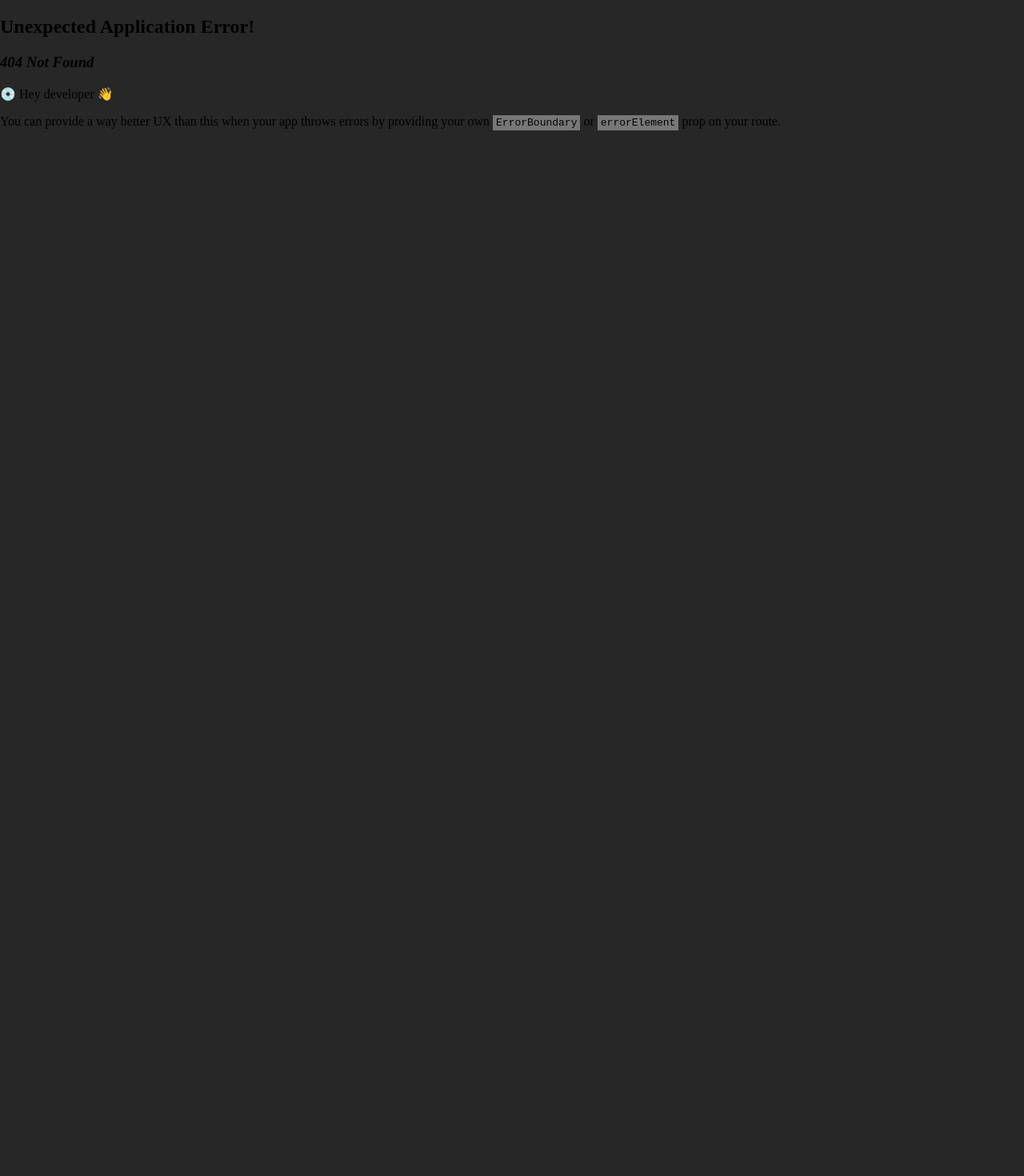
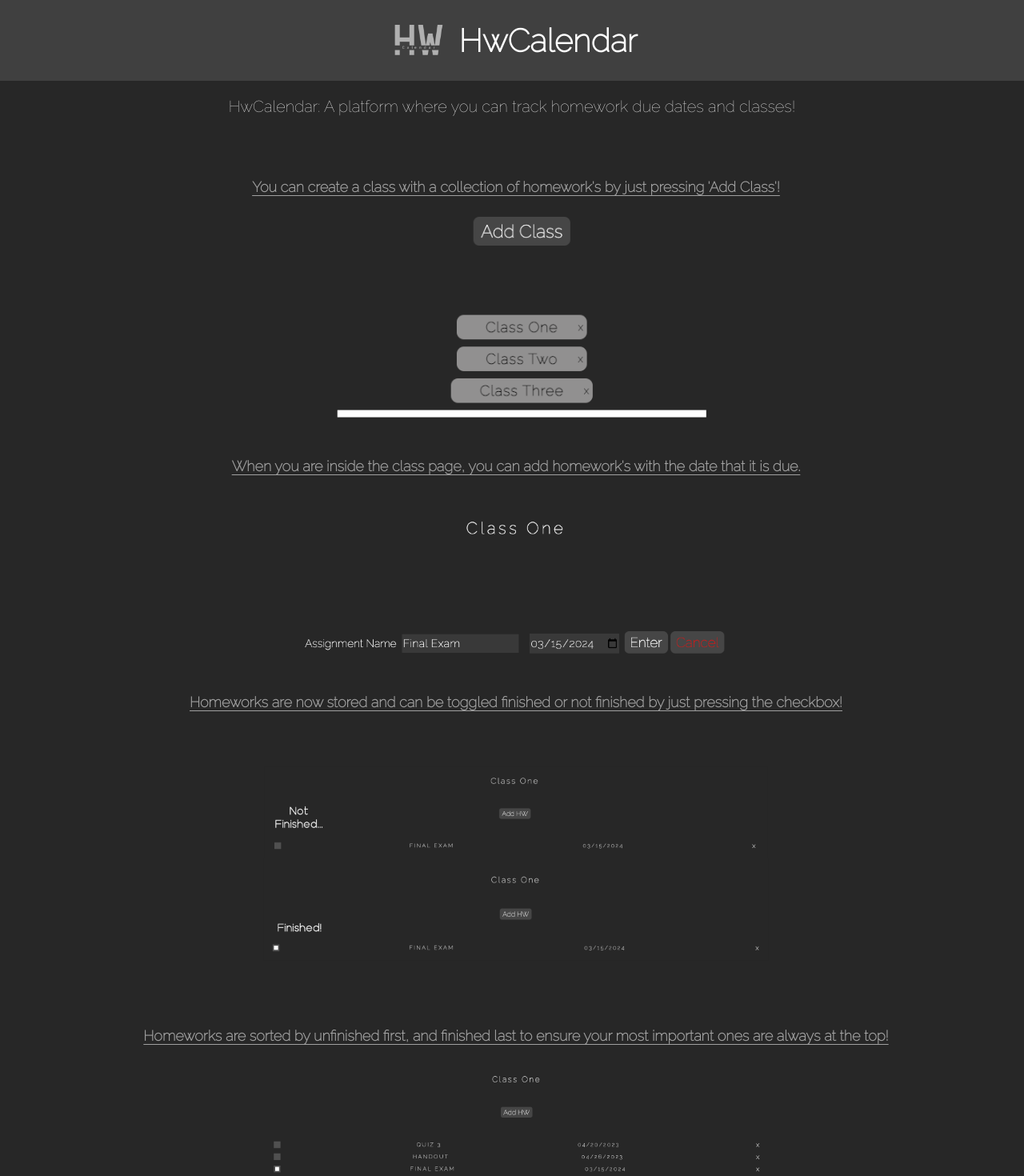
Before and after one commit to B-cabrera/hwcalendar-mern, a React (Vite) app: page /login in a window 1280 px wide. Before the commit this address had no page. Shown: the top 1470 px of the page at 80% size. Before the commit the page ends 800 px from the top, so only its background shows below. Built offline with nearby package versions, Linux system fonts and the light colour scheme.

Commit message:
updated readme, prepared landing page and private routes for user auth

```diff
--- a/src/App.tsx
+++ b/src/App.tsx
@@ -3,8 +3,9 @@ import './styles/App.css'
 import AddClassForm from './components/AddClassForm';
 import NavBar from './components/NavBar';
 import BookShelf from './components/BookShelf';
-import { handleCreateClass, handleGetAllClasses } from './handlers/classHandler';
+import { handleCreateClass, handleGetAllClasses, handleSetAuthCode } from './handlers/classHandler';
 import TClassHW from './types/TClassHW';
+import { useSearchParams } from 'react-router-dom';
 
 export function validateString(data: string) {
   if (data.length <= 0 ||
@@ -25,6 +26,7 @@ function App() {
   const [nameOfClass, setNameOfClass] = useState('');
   const [error, setError] = useState<[string, boolean]>(['',false]);
   const [latestClass, setLatestClass] = useState<TClassHW>();
+
 
   function changeAdd() {
     if (!isAdding) setIsAdding(true);
--- a/src/components/ClassPage.tsx
+++ b/src/components/ClassPage.tsx
@@ -1,5 +1,5 @@
-import { ChangeEvent, FormEvent, useEffect, useRef, useState } from "react"
-import { generatePath, redirect, useLocation, useNavigate, useParams } from "react-router-dom"
+import { ChangeEvent, FormEvent, useEffect, useState } from "react"
+import { generatePath, useNavigate, useParams } from "react-router-dom"
 import THW from "../types/THW";
 import "../styles/ClassPage.css"
 import NavBar from "./NavBar";
--- a/src/components/LandingPage.tsx
+++ b/src/components/LandingPage.tsx
@@ -1,5 +1,4 @@
 import '../styles/LandingPage.css'
-
 
 export default function LandingPage() {
   return (
@@ -13,17 +12,16 @@ export default function LandingPage() {
       </span>
       <span id='mainmessage'>
         <p>HwCalendar: A platform where you can track homework due dates and classes!</p>
-        <button>Login</button>
       </span>
       <div id='description'>
-        <p>You can create a class with a collection of homework's by just pressing 'Add Class'!</p>
+        <p><u>You can create a class with a collection of homework's by just pressing 'Add Class'!</u></p>
         <img className='exampleimg' src="/src/assets/add-class.png" />
-        <p>When you are inside the class page, you can add homework's with the date that it is due.</p>
+        <p><u>When you are inside the class page, you can add homework's with the date that it is due.</u></p>
         <img className='exampleimg' src="/src/assets/add-hw.png" />
-        <p>Homeworks are now stored and can be toggled finished or not finished by just pressing the checkbox!</p>
+        <p><u>Homeworks are now stored and can be toggled finished or not finished by just pressing the checkbox!</u></p>
         <img className='exampleimg' src="/src/assets/toggle-finish.png" />
-        <p>Homeworks are sorted by unfinished first, and finished last to ensure your most
-          important ones are always at the top!</p>
+        <p><u>Homeworks are sorted by unfinished first, and finished last to ensure your most
+          important ones are always at the top!</u></p>
         <img className='exampleimg' src="/src/assets/sorted-hw.png" />
       </div>
 
--- a/src/handlers/classHandler.ts
+++ b/src/handlers/classHandler.ts
@@ -69,3 +69,33 @@ export async function handleUpdateClassName(classID: string, newName: string) {
 
   return didUpdate;
 }
+
+
+export async function handleGetAuthURL(): Promise<string> {
+  const response = await fetch('http://localhost:4008/api/auth');
+
+  const url = await response.json()
+
+  return url
+}
+
+export async function handleSetAuthCode(theCode: string) {
+  const response = await fetch('http://localhost:4008/api/auth/code', {
+    method: 'POST',
+    headers: {
+      'Content-Type': 'application/json'
+    },
+    body: JSON.stringify({theCode})
+  })
+
+  return response.ok
+}
+
+
+export async function handleIsLoggedIn() {
+  const response = await fetch('http://localhost:4008/api/auth/status')
+
+  const authStatus = await response.json();
+
+  return authStatus as boolean;
+}
--- a/src/main.tsx
+++ b/src/main.tsx
@@ -5,6 +5,7 @@ import './index.css'
 import { createBrowserRouter, RouterProvider } from 'react-router-dom'
 import ClassPage from './components/ClassPage'
 import LandingPage from './components/LandingPage'
+import PrivateRoute from './components/PrivateRoute'
 
 const router = createBrowserRouter([{
   path: "/",
@@ -13,7 +14,7 @@ const router = createBrowserRouter([{
   path: "/:className/:id",
   element: <ClassPage />
 }, {
-  path: "/landing",
+  path: "/login",
   element: <LandingPage />
 }
 ])
--- a/src/styles/LandingPage.css
+++ b/src/styles/LandingPage.css
@@ -34,7 +34,10 @@
   font-family: Raleway;
   padding-left: 10px;
   font-size: 18px;
+  text-underline-offset: 4px;
+  padding-bottom: 50px;
 }
+
 
 .exampleimg {
   max-width: 85vw;
```
Also changed, not shown: src/components/PrivateRoute.tsx (added, +22 -0 lines), package.json (line endings or trailing spaces), 2 other files (tests, documents, lock files or other folders).
